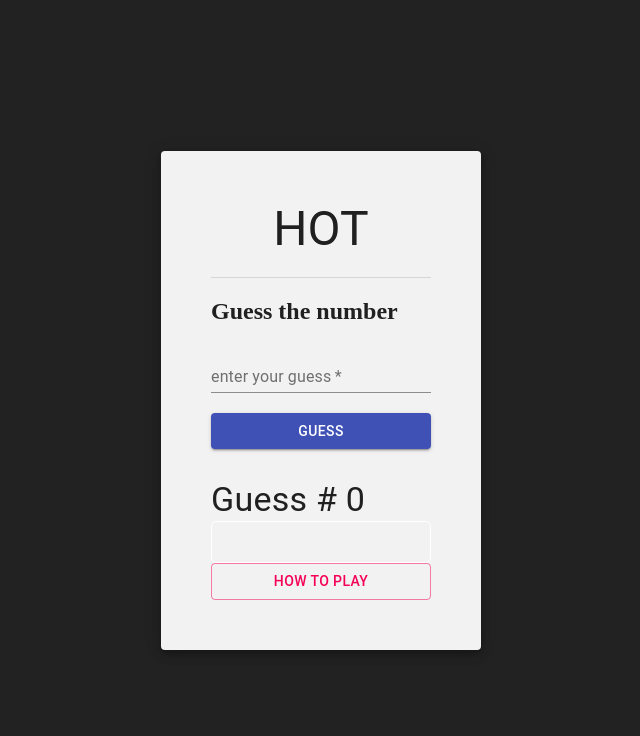
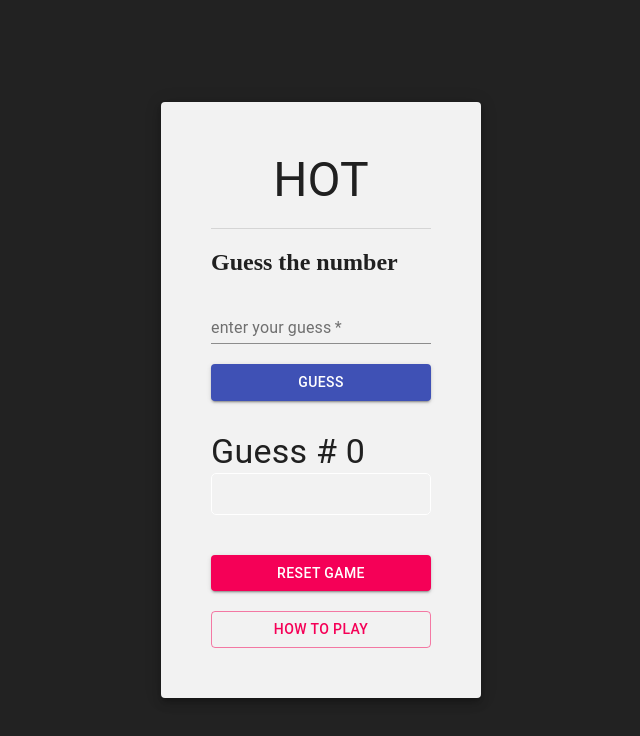
Before and after one commit to idoRosen25/devops-test, a React (Create React App) app in the folder client/: page / in a window 1280 px wide. Shown: the top 736 px of the page, without its empty margins (319-959 px from the left). Built offline with nearby package versions, Linux system fonts and the light colour scheme; the HTML template or start-up script is replaced by a standard one.

Commit message:
add reset button

```diff
--- a/client/src/App.js
+++ b/client/src/App.js
@@ -5,6 +5,7 @@ import Form from "./components/Form";
 import Progress from "./components/Progress";
 import Info from "./components/Info";
 import { getInitialState, getFeedback } from "./util";
+
 
 class App extends Component {
   state = getInitialState();
@@ -46,7 +47,7 @@ class App extends Component {
             </div>
             <Form block={block} returnGuessToApp={value => this.updateAppState(value)} />
             <Progress feedbackMessage={feedbackMessage} attempt={attempt} guessList={guessList} />
-            {/* <Button style={{ margin: '40px 0 20px' }} fullWidth variant="contained" color="secondary" onClick={this.resetGame} id='reset_game_btn'>Reset Game</Button> */}
+            <Button style={{ margin: '40px 0 20px' }} fullWidth variant="contained" color="secondary" onClick={this.resetGame} id='reset_game_btn'>Reset Game</Button>
             <Info show={show} onClose={this.handleClose} />
           </Paper>
         </Grid>
```
